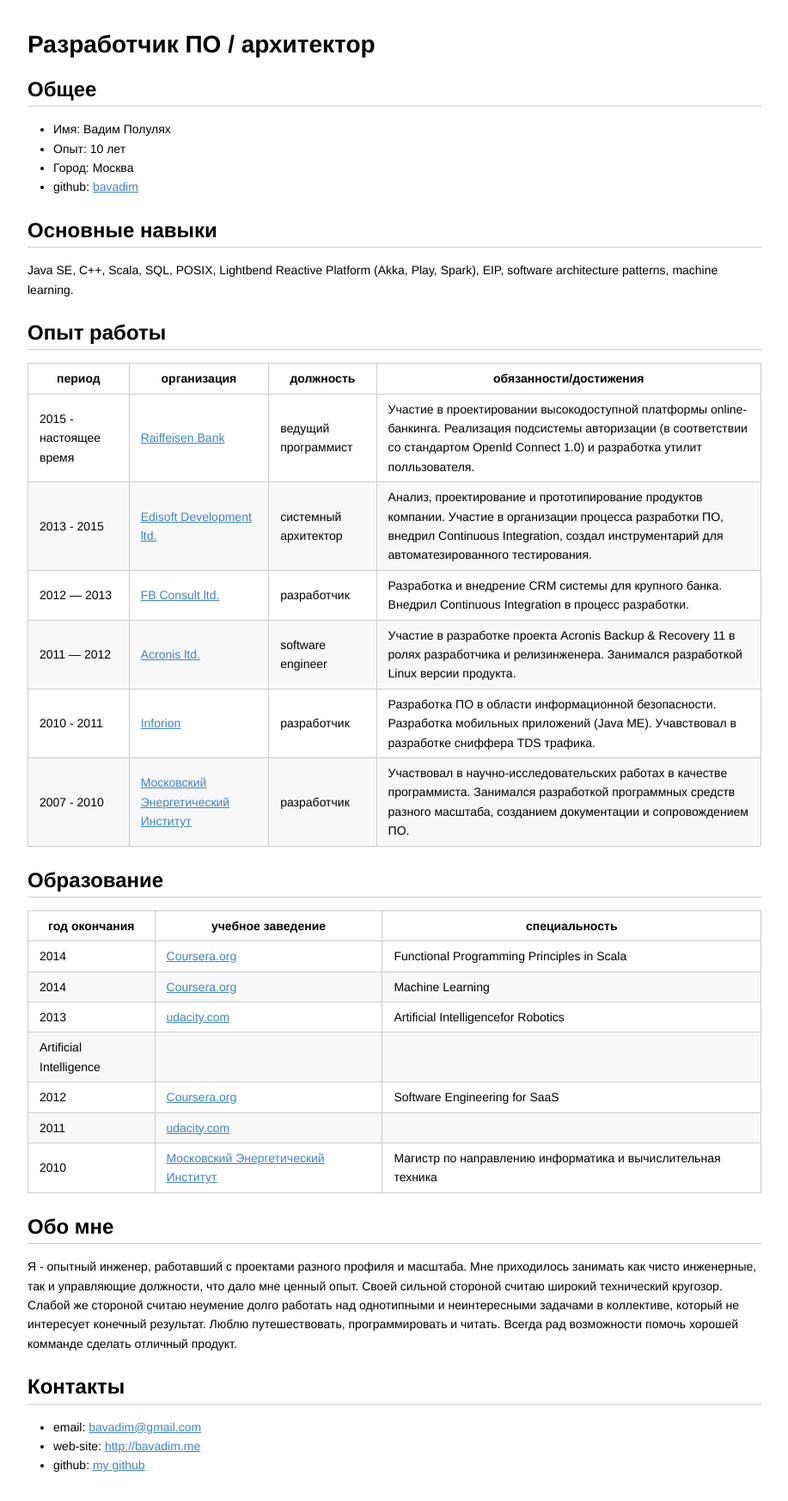
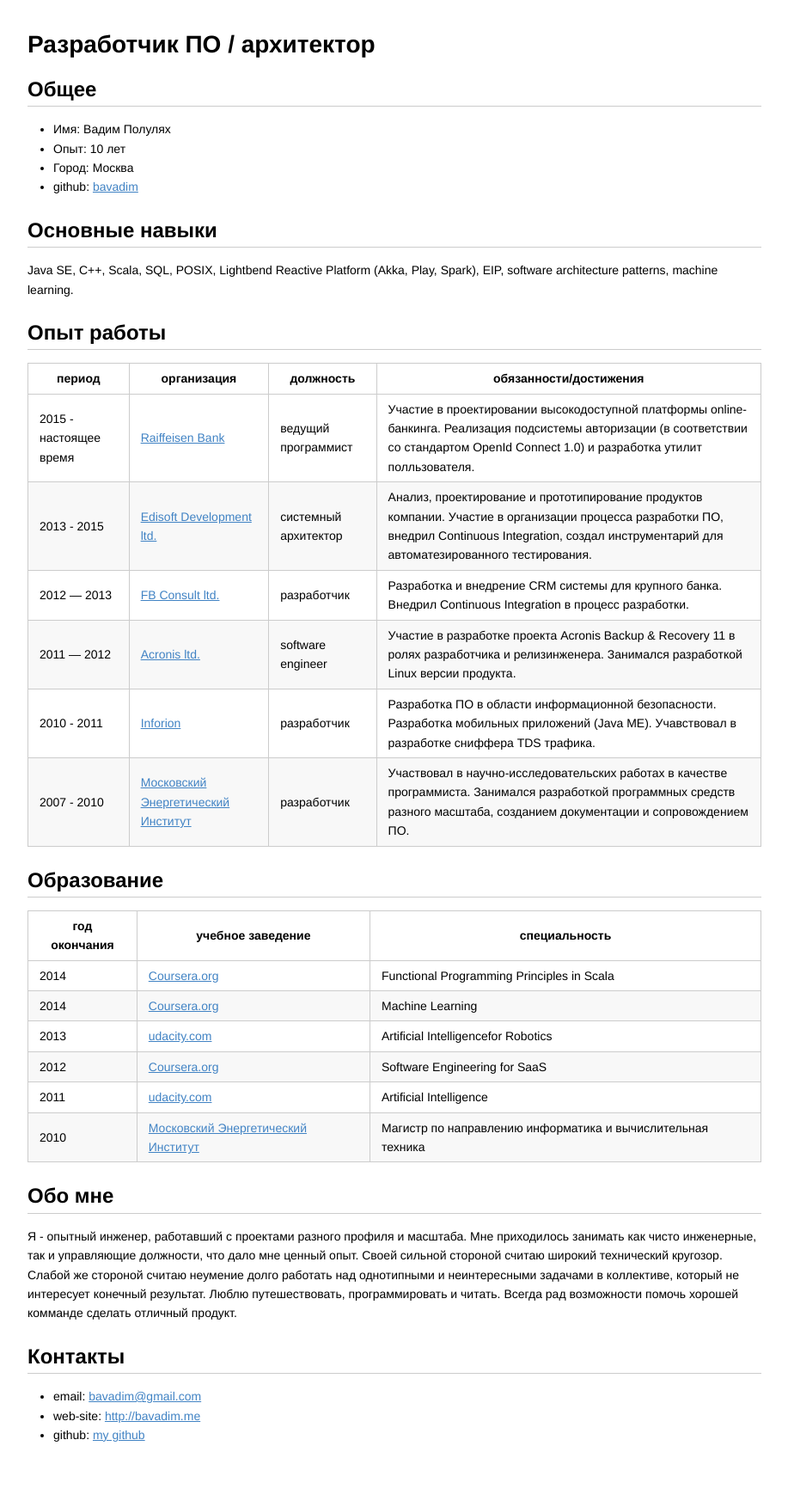
Before and after one commit to bavadim/bavadim.github.io, a Jekyll site: the page data/cv.html, which Jekyll copies as it is, in a window 1280 px wide. Shown: the whole page at 86% size, without its empty margins (181-1098 px from the left). Built offline with Jekyll 4.4.1, drawn with Linux system fonts in a browser that asks for light colours; after the commit the page ends 1710 px from its top, so only the background shows below that.

Commit message:
update cv

```diff
--- a/data/cv.html
+++ b/data/cv.html
@@ -423,11 +423,6 @@
 <td>Artificial Intelligencefor Robotics</td>
 </tr>
 <tr>
-<td>Artificial Intelligence</td>
-<td></td>
-<td></td>
-</tr>
-<tr>
 <td>2012</td>
 <td><a href="https://www.coursera.org">Coursera.org</a></td>
 <td>Software Engineering for SaaS</td>
@@ -435,7 +430,7 @@
 <tr>
 <td>2011</td>
 <td><a href="https://www.udacity.com">udacity.com</a></td>
-<td></td>
+<td>Artificial Intelligence</td>
 </tr>
 <tr>
 <td>2010</td>
```
Also changed, not shown: 1 other file.
